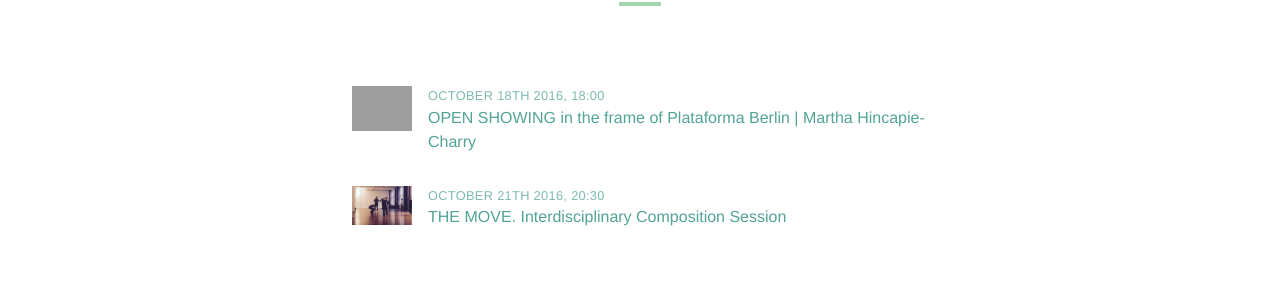
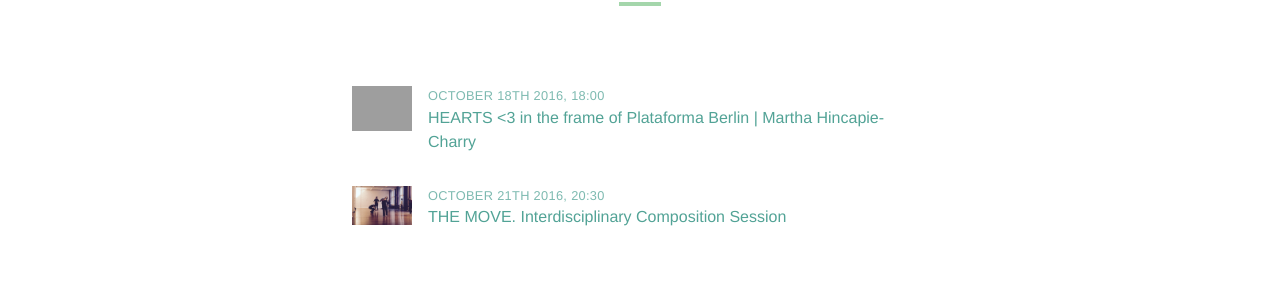
Before and after one commit to Kriesse/urbanraum, a Jekyll site: the page built from events.html, in a window 1280 px wide. Shown: the part 239-540 px from the top of the page. Built offline with Jekyll 4.4.1, drawn with Linux system fonts in a browser that asks for light colours; nearby versions of some CDN libraries; grey boxes are pictures that could not be loaded.

Commit message:
Update 2016-10-18.md

```diff
--- a/_events/2016-10-18.md
+++ b/_events/2016-10-18.md
@@ -9,8 +9,8 @@ time: "6:00pm"
 image: ""
 tags:
 
-title_en:  "OPEN SHOWING in the frame of Plataforma Berlin | Martha Hincapie-Charry"
-title_de:  "OPEN SHOWING in the frame of Plataforma Berlin | Martha Hincapie-Charry"
+title_en:  "HEARTS <3 in the frame of Plataforma Berlin | Martha Hincapie-Charry"
+title_de:  "HEARTS <3 in the frame of Plataforma Berlin | Martha Hincapie-Charry"
 
 subtitle_en: ""
 subtitle_de: ""
```
